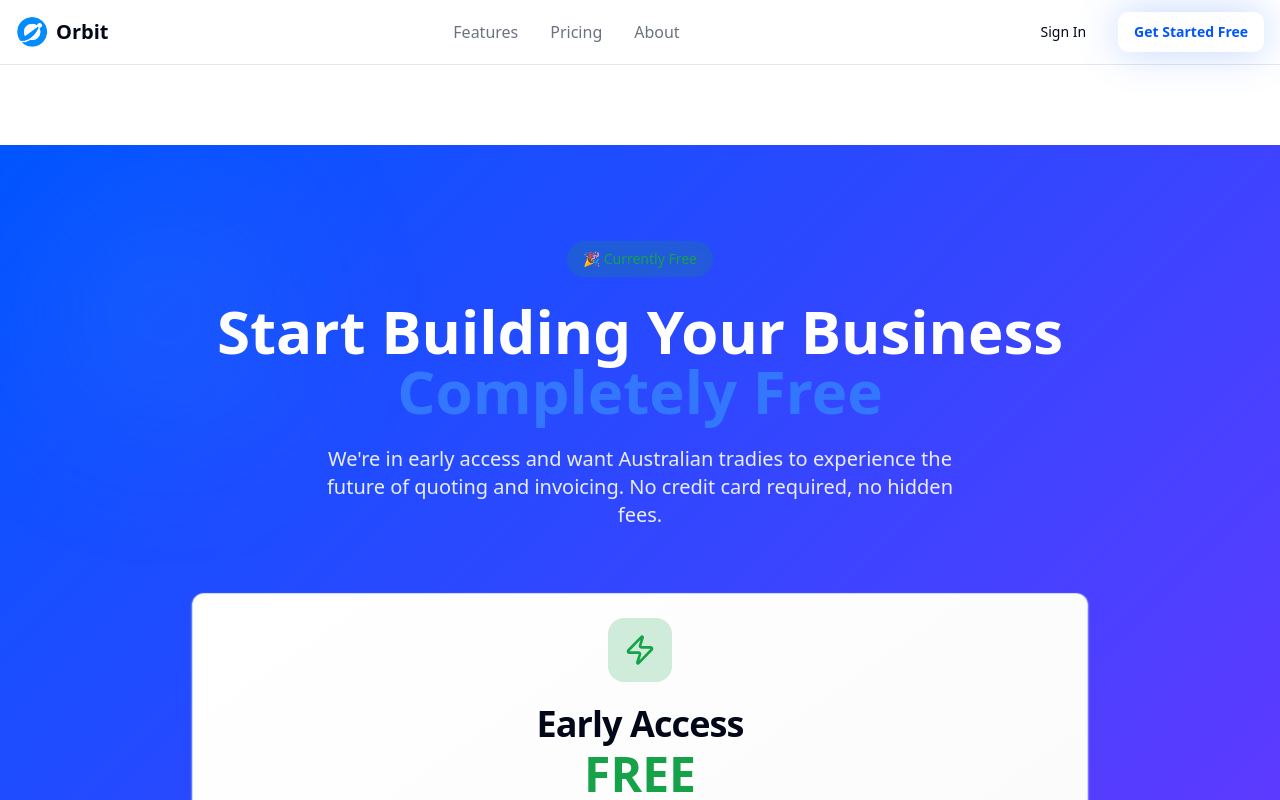
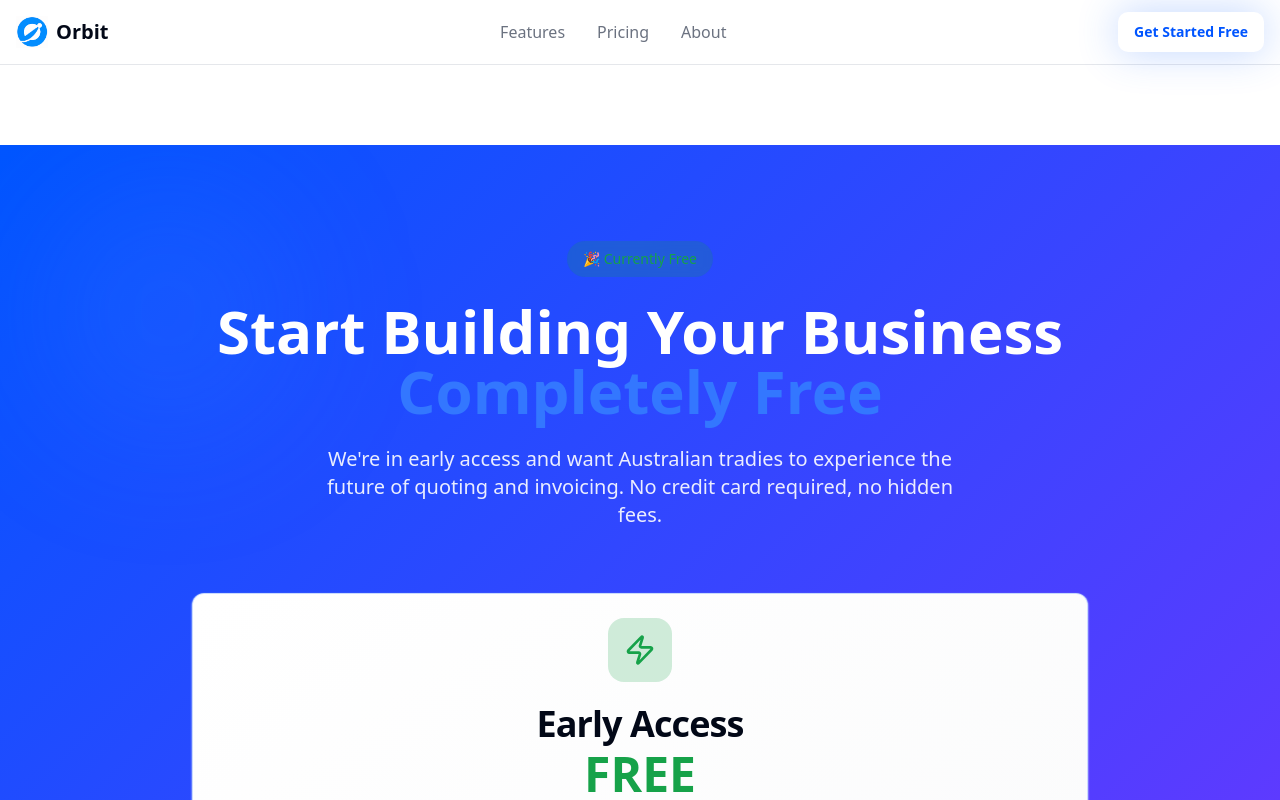
Before and after one commit to cpmas/orbit-pro-page, a React (Vite) app: page /pricing in a window 1280 px wide. Shown: the top 800 px of the page. Built offline with nearby package versions, Linux system fonts and the light colour scheme.

Commit message:
Code edited in Lovable Code Editor
Edited UI in Lovable

```diff
--- a/src/components/Header.tsx
+++ b/src/components/Header.tsx
@@ -22,9 +22,6 @@ const Header = () => {
         </nav>
 
         <div className="flex items-center space-x-4">
-          <Button variant="ghost" className="hidden sm:inline-flex">
-            Sign In
-          </Button>
           <Button variant="hero">
             Get Started Free
           </Button>
```
